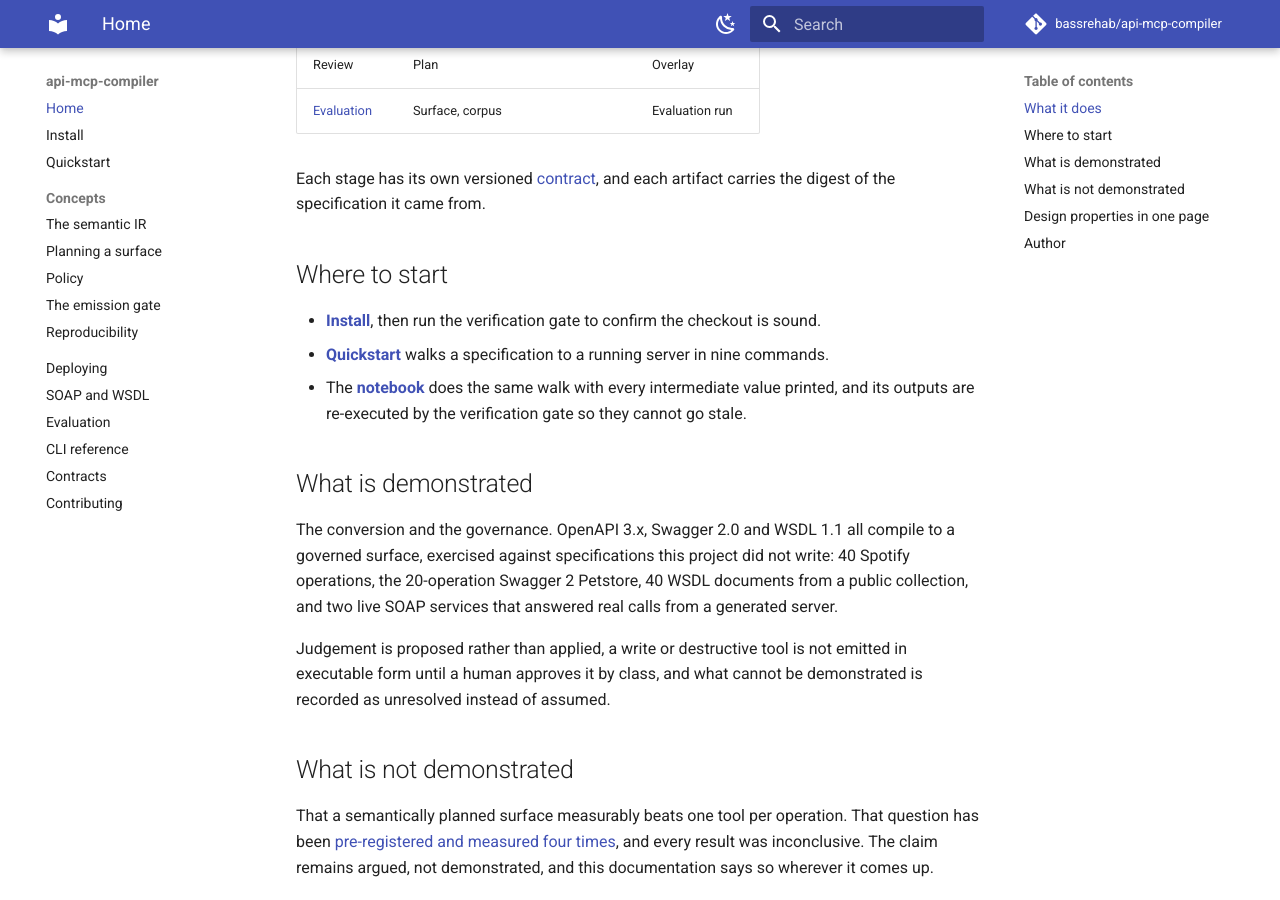
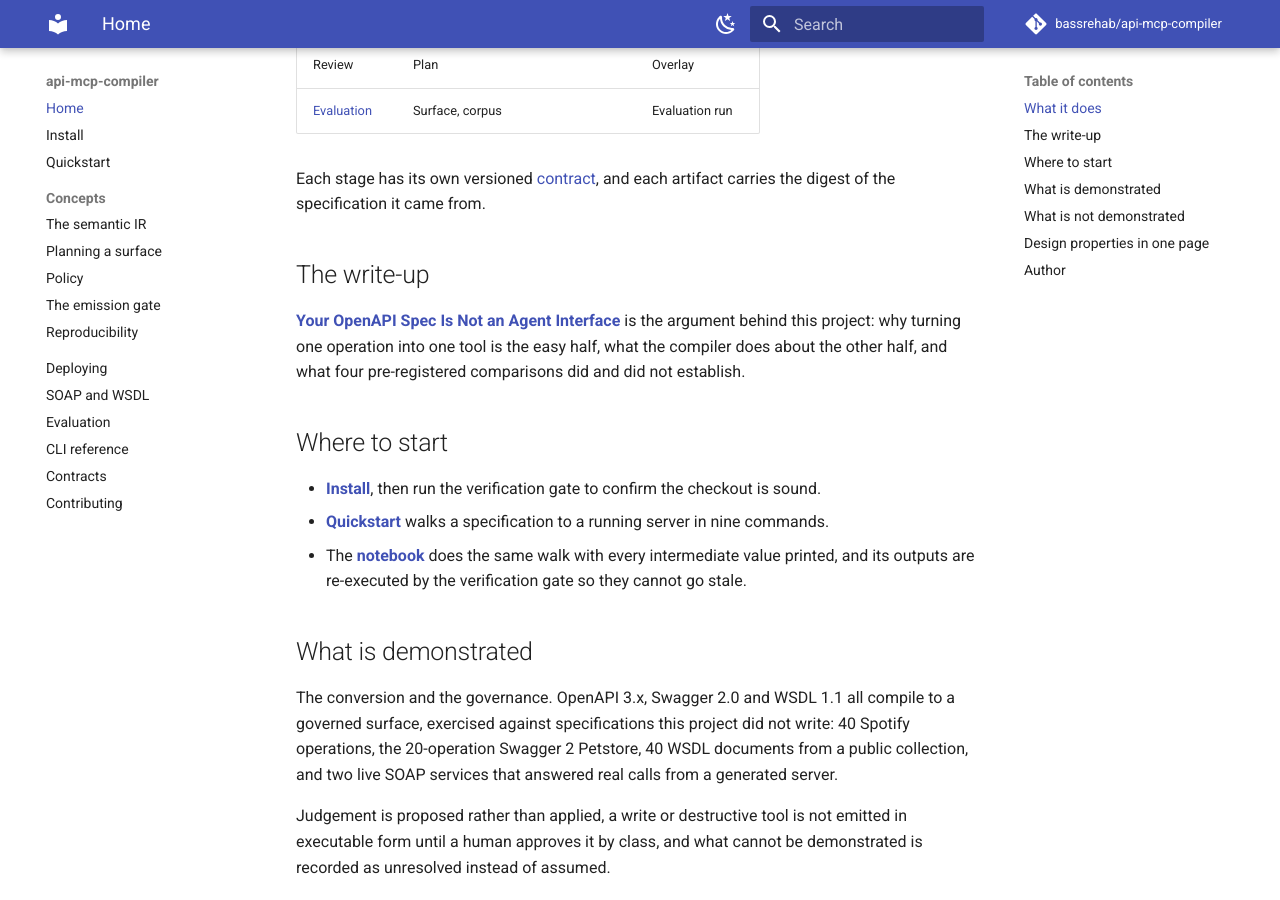
Before and after one commit to bassrehab/api-mcp-compiler, an MkDocs documentation site: the page built from guide/index.md, in a window 1280 px wide and 900 px high, scrolled down 808 px. Built offline with MkDocs 1.6.1 and Material for MkDocs 9.7.7, drawn with Linux system fonts in a browser that asks for light colours; comment, search, counter and statistics services are not loaded.

Commit message:
Link the write-up from the README and the guide
The post is the argument the project is an implementation of, and neither
front door pointed at it. Linked from the header row and the documentation
section of the README, which is also the package description, and from the
guide home page.

```diff
--- a/guide/index.md
+++ b/guide/index.md
@@ -32,6 +32,13 @@ specification -> ingestion -> API Semantic IR -> planner -> tool plan
 
 Each stage has its own versioned [contract](contracts.md), and each artifact carries the digest
 of the specification it came from.
+
+## The write-up
+
+**[Your OpenAPI Spec Is Not an Agent Interface](https://subhadipmitra.com/blog/2026/api-mcp-compiler/)**
+is the argument behind this project: why turning one operation into one tool is the easy half,
+what the compiler does about the other half, and what four pre-registered comparisons did and
+did not establish.
 
 ## Where to start
 
```
Also changed, not shown: README.md (+6 -0 lines).
